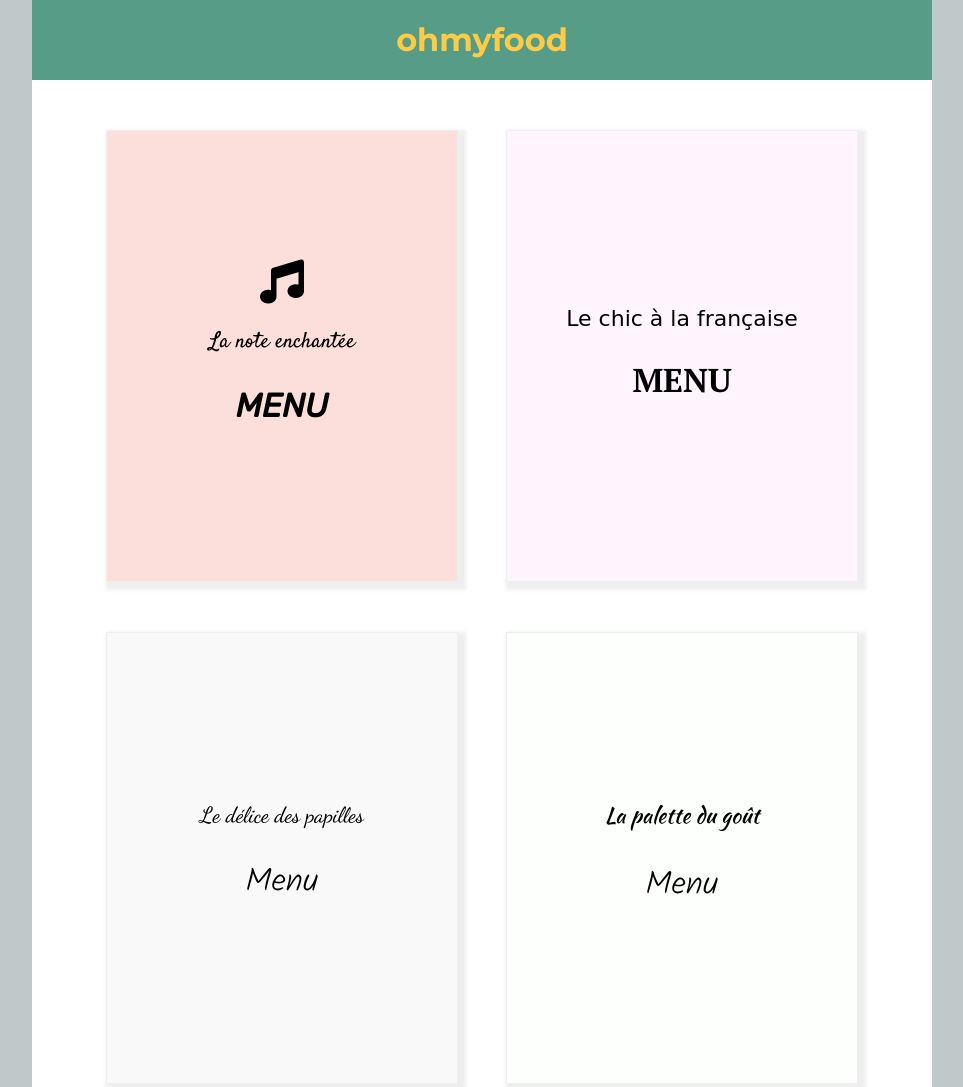
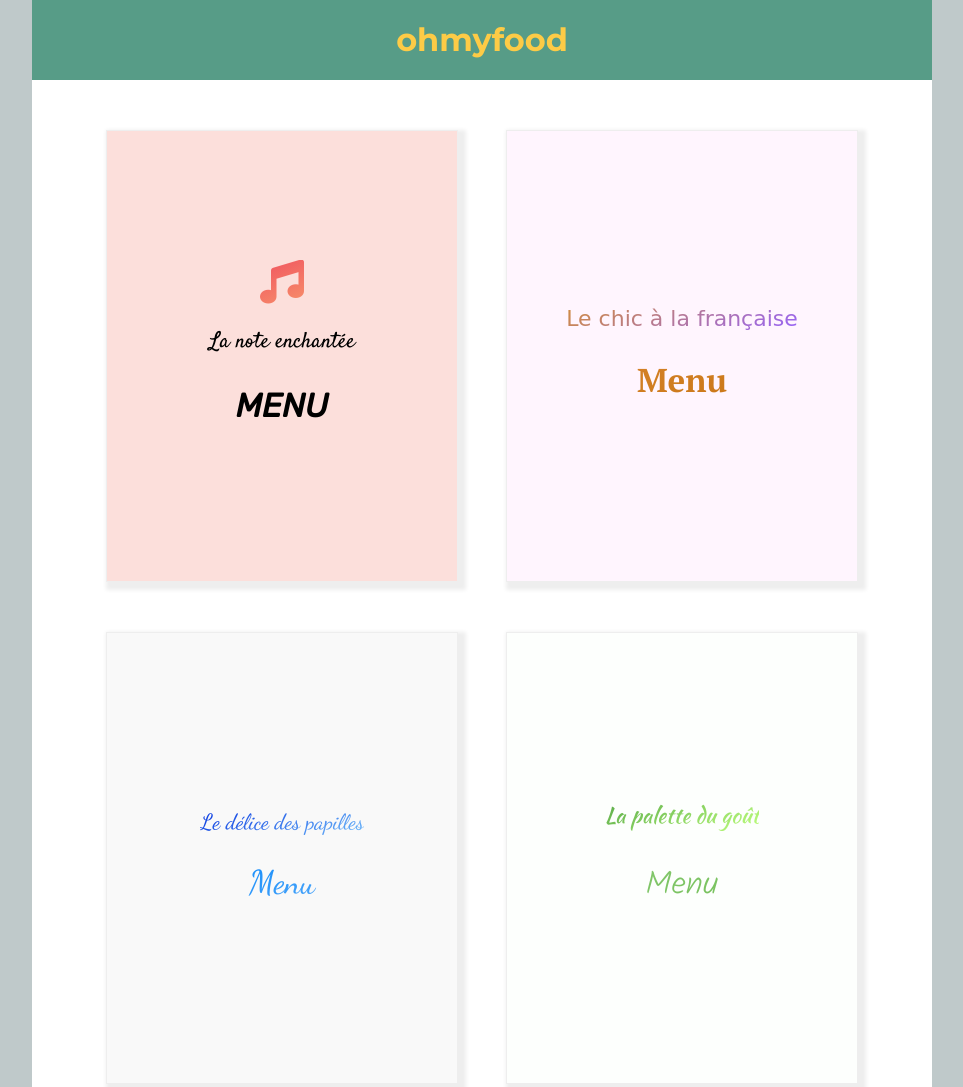
Before and after one commit to andry305/projet3, a plain HTML site: page index.html in a window 1280 px wide. Shown: the top 1087 px of the page, without its empty margins (158-1121 px from the left). Drawn offline with Linux system fonts and the light colour scheme; a web font is replaced by a local one.

Commit message:
avec degrade couleurs

```diff
--- a/index.html
+++ b/index.html
@@ -29,7 +29,7 @@
                 <div class="menu_Le_chic_a_la_francaise">
                     <div class="contenu">
                         <p>Le chic à la française</p>
-                        <h2>MENU</h2>
+                        <h2>Menu</h2>
                     </div>
                 </div>
 
--- a/style.scss
+++ b/style.scss
@@ -100,6 +100,14 @@ footer a{
     @include size;
 }
 
+.menu_la_note_enchantee .fa-music{
+    background-image: linear-gradient(155deg,#f05360,#f78f6a );
+            -webkit-background-clip: text;
+            background-clip: text;
+            -webkit-text-fill-color: transparent;
+            text-fill-color: transparent;
+}
+
 .menu_la_note_enchantee p{
     font-family: 'Satisfy', cursive;
 }
@@ -118,10 +126,20 @@ footer a{
 
 .menu_Le_chic_a_la_francaise p{
     font-family: 'Croissant One', cursive;
+            background-image: linear-gradient(155deg,#d18c3e,#9663fb );
+            -webkit-background-clip: text;
+            background-clip: text;
+            -webkit-text-fill-color: transparent;
+            text-fill-color: transparent;
 }
 
 .menu_Le_chic_a_la_francaise h2{
     font-family: 'PT Serif', serif;
+    background-image: linear-gradient(155deg, #d8852e,#c77412);
+            -webkit-background-clip: text;
+            background-clip: text;
+            -webkit-text-fill-color: transparent;
+            text-fill-color: transparent;
 }
 
 /* ---- menu le delice des papilles ---- */
@@ -134,11 +152,22 @@ footer a{
 
 .menu_le_delice_des_papilles p{
     font-family: 'Dancing Script', cursive;
+    background-image: linear-gradient(155deg, #0736e0,#6db8f9);
+            -webkit-background-clip: text;
+            background-clip: text;
+            -webkit-text-fill-color: transparent;
+            text-fill-color: transparent;
 }
 
 .menu_le_delice_des_papilles h2{
     font-family: 'Kalam', cursive;
     font-weight: 300;
+    font-family: 'Dancing Script', cursive;
+    background-image: linear-gradient(155deg, #0887fb,#5bacf9);
+            -webkit-background-clip: text;
+            background-clip: text;
+            -webkit-text-fill-color: transparent;
+            text-fill-color: transparent;
 }
 
 /* ---- menu la palette du gout ---- */
@@ -151,9 +180,19 @@ footer a{
 
 .menu_la_palette_du_gout p{
     font-family: 'Kaushan Script', cursive;
+    background-image: linear-gradient(155deg, #58a948,#bfff7e);
+            -webkit-background-clip: text;
+            background-clip: text;
+            -webkit-text-fill-color: transparent;
+            text-fill-color: transparent;
 }
 
 .menu_la_palette_du_gout h2{
     font-family: 'Kalam', cursive;
     font-weight: 300;
+    background-image: linear-gradient(155deg, #88c972,#72bf56);
+            -webkit-background-clip: text;
+            background-clip: text;
+            -webkit-text-fill-color: transparent;
+            text-fill-color: transparent;
 }
```
Also changed, not shown: style.css, 1 other file.
